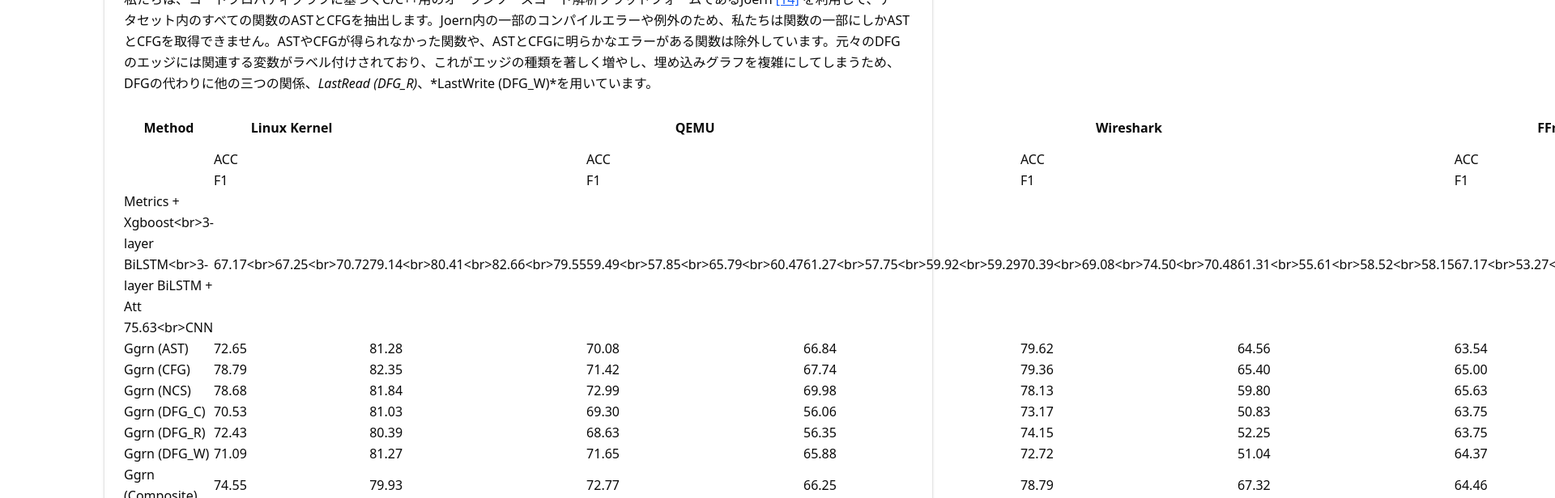
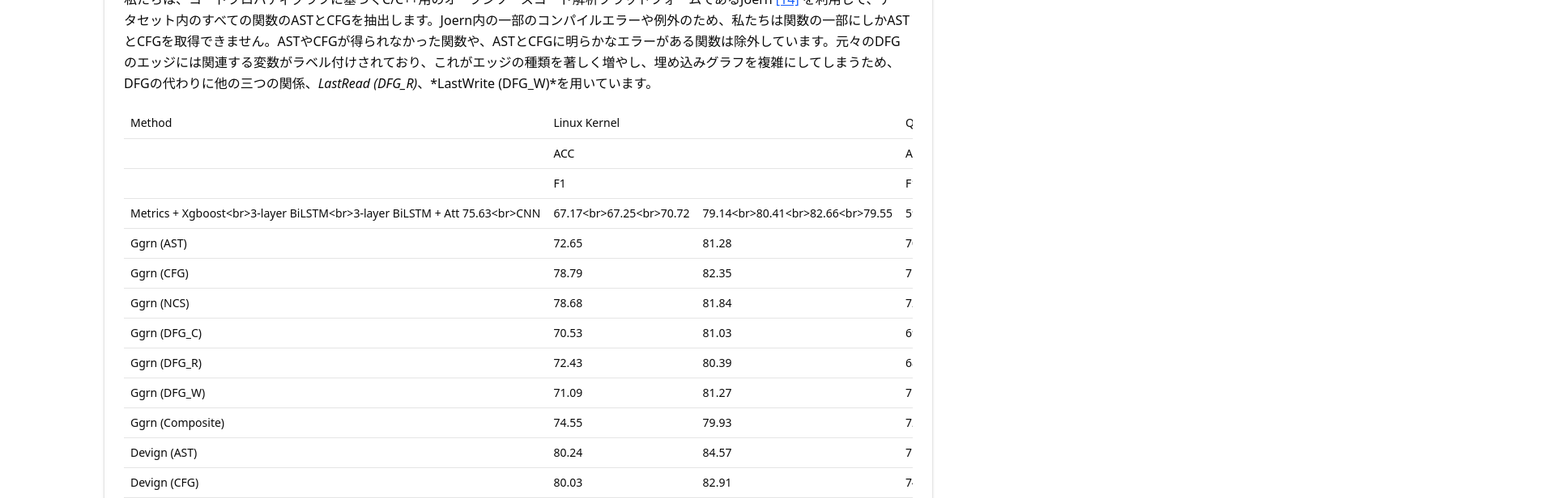
Before and after one commit to yoseio/giants, a Next.js app: page /papers/05f3c6a4338f0b35c2a3b822097c6161c460260e4ce202d219291c247e392d9d in a window 1280 px wide. Shown: the part 7980-8596 px from the top of the page at 81% size, 1920 px wide, since content can reach past the window. Built offline with nearby package versions, Linux system fonts and the light colour scheme.

Commit message:
Use Table component for markdown tables (#55)

```diff
--- a/app/papers/[id]/page.tsx
+++ b/app/papers/[id]/page.tsx
@@ -3,6 +3,16 @@
 import remarkGfm from "remark-gfm";
 import remarkMath from "remark-math";
 import rehypeKatex from "rehype-katex";
+import {
+  Table,
+  TableHeader,
+  TableBody,
+  TableFooter,
+  TableRow,
+  TableHead,
+  TableCell,
+  TableCaption,
+} from "@/components/ui/table";
 import { getPaper, listPaperIds, getPaperMarkdown } from "@/lib/papers";
 import { notFound } from "next/navigation";
 
@@ -44,6 +54,16 @@
               <ReactMarkdown
                 remarkPlugins={[remarkGfm, remarkMath]}
                 rehypePlugins={[rehypeKatex]}
+                components={{
+                  table: (props) => <Table {...props} />,
+                  thead: (props) => <TableHeader {...props} />,
+                  tbody: (props) => <TableBody {...props} />,
+                  tfoot: (props) => <TableFooter {...props} />,
+                  tr: (props) => <TableRow {...props} />,
+                  th: (props) => <TableHead {...props} />,
+                  td: (props) => <TableCell {...props} />,
+                  caption: (props) => <TableCaption {...props} />,
+                }}
                 urlTransform={(url, key) => {
                   const safe = defaultUrlTransform(url);
                   if (
```
